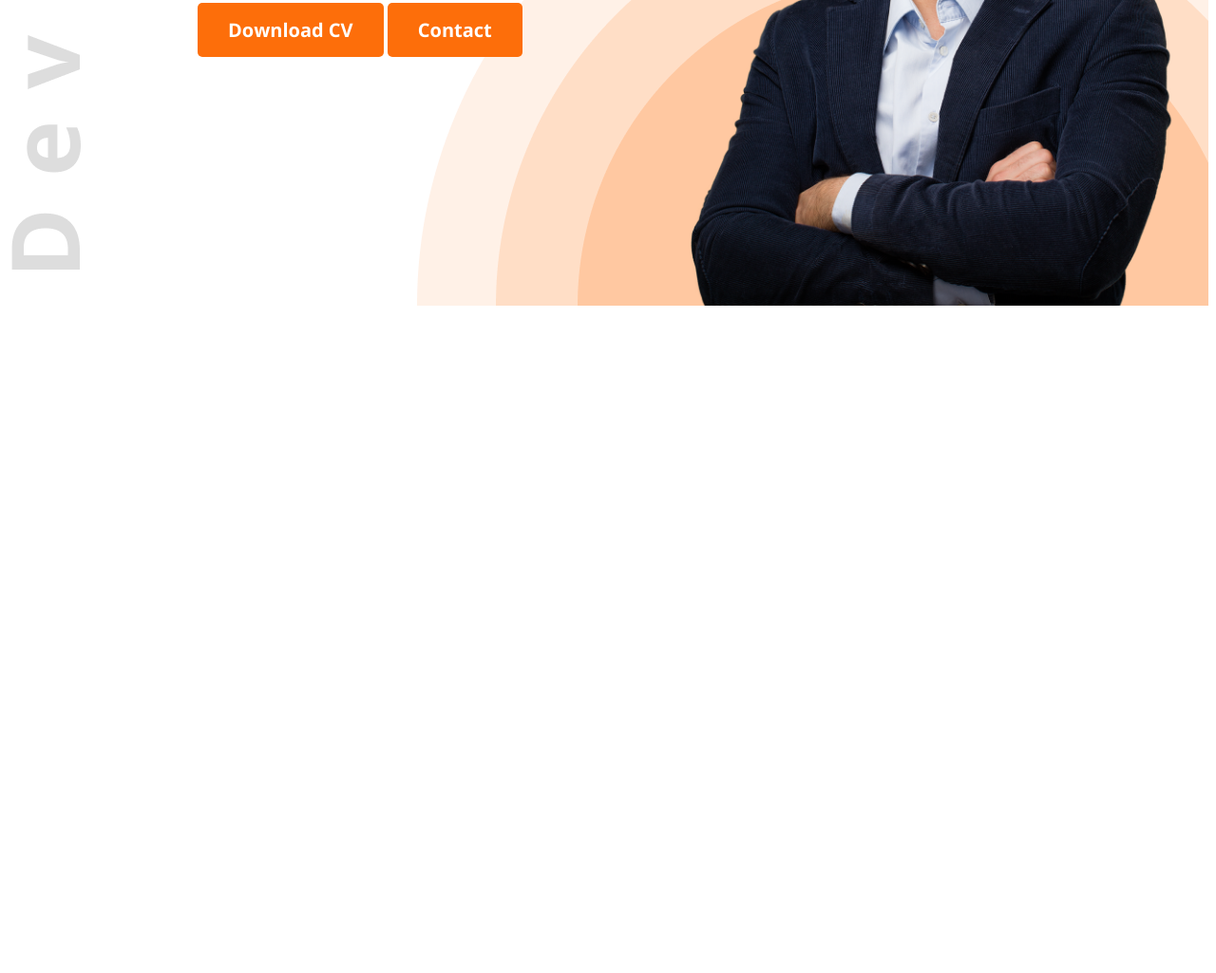
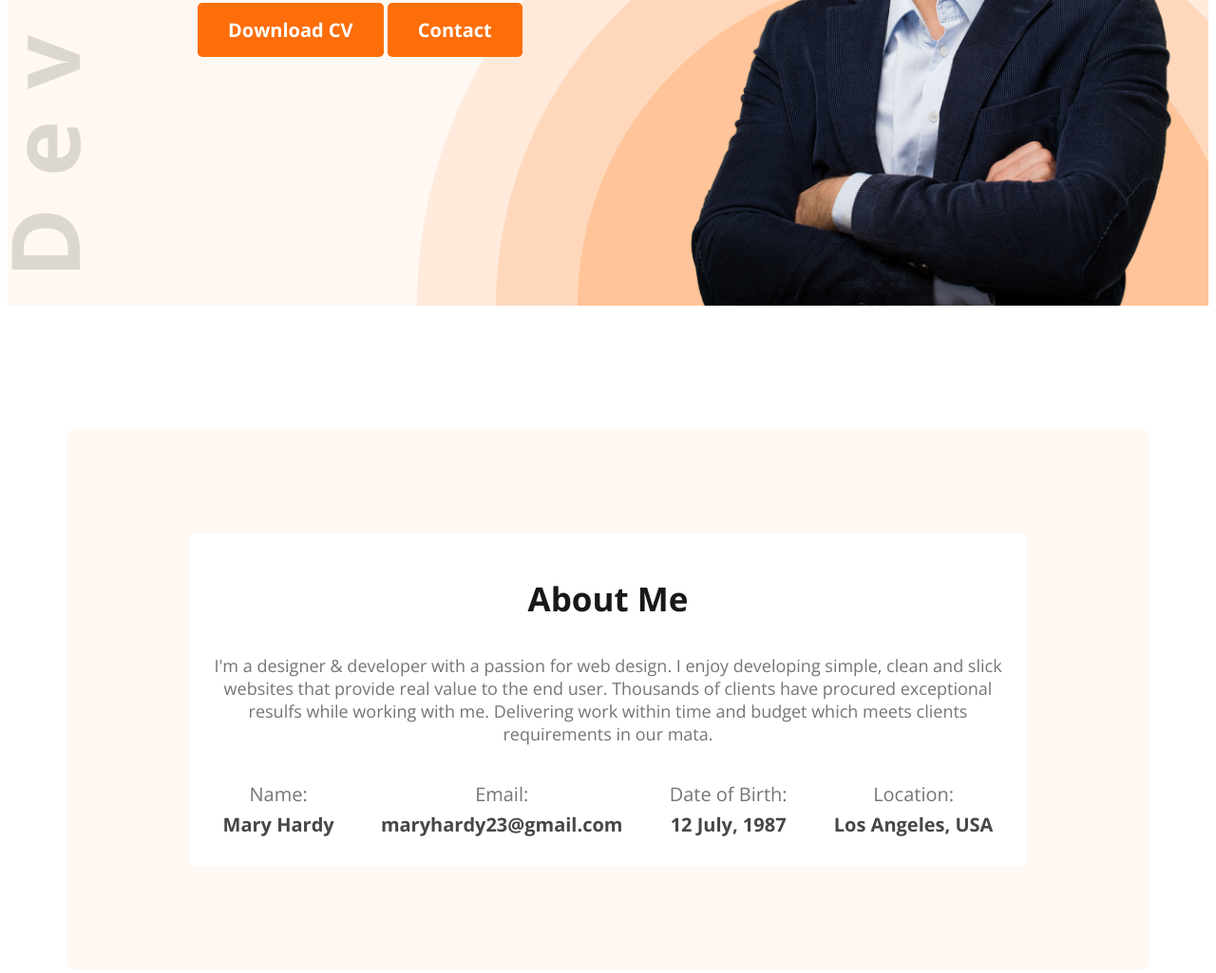
Before and after one commit to md-ahmodullah/Web-Developer-Portfolio, a plain HTML site: page index.html in a window 1280 px wide. Shown: the part 487-1512 px from the top of the page at 95% size. Before the commit the page ends 817 px from the top, so only its background shows below. Drawn offline with nearby package versions, Linux system fonts and the light colour scheme.

Commit message:
about section done

```diff
--- a/index.html
+++ b/index.html
@@ -7,7 +7,7 @@
     <link rel="stylesheet" href="styles/style.css">
 </head>
 <body>
-    <header class="header">
+    <header class="header bg-secondary">
         <nav>
             <h3 class="nav-title">Ma<span class="text-primary">r</span>y</h3>
             <ul>
@@ -29,7 +29,31 @@
         </div>
     </header>
     <main>
+        <section class="about bg-secondary">
+        <div class="about-bg-white">
+            <h3 class="section-title">About Me</h3>
+            <p class="section-description">I'm a designer & developer with a passion for web design. I enjoy developing simple, clean and slick websites that provide real value to the end user. Thousands of clients have procured exceptional resulfs while working with me. Delivering work within time and budget which meets clients requirements in our mata.</p>
 
+            <div class="about-items">
+                <div class="about-item">
+                    <p class="item-title dark-03">Name:</p>
+                    <p class="item-description dark-02">Mary Hardy</p>
+                </div>
+                <div class="about-item">
+                    <p class="item-title dark-03">Email:</p>
+                    <p class="item-description dark-02">maryhardy23@gmail.com</p>
+                </div>
+                <div class="about-item">
+                    <p class="item-title dark-03">Date of Birth:</p>
+                    <p class="item-description dark-02">12 July, 1987</p>
+                </div>
+                <div class="about-item">
+                    <p class="item-title dark-03">Location:</p>
+                    <p class="item-description dark-02">Los Angeles, USA</p>
+                </div>
+            </div>
+        </div>
+        </section>
     </main>
     <footer>
 
--- a/styles/style.css
+++ b/styles/style.css
@@ -5,6 +5,10 @@
 }
 
 /* shared styles */
+.bg-secondary{
+    background-color: #FFF8F3;
+}
+
 .text-primary{
     color: #FD6E0A;
 }
@@ -25,6 +29,17 @@
     font-weight: bold;
     font-size: 20px;
     padding: 15px 32px;
+}
+
+.section-title{
+    font-size: 35px;
+    font-weight: bold;
+    color: #181818;
+}
+
+.section-description{
+    font-size: 18px;
+    color: #757575;
 }
 
 /* header style */
@@ -71,7 +86,7 @@ nav ul li a{
 }
 
 .banner-content{
-    width: 610px;
+    max-width: 610px;
 }
 
 .banner-greetings{
@@ -92,5 +107,39 @@ nav ul li a{
 }
 
 .banner-image{
-    width: 580px;
+    max-width: 580px;
 }
+
+/* main style */
+main{
+    width: 1140px;
+    margin: 130px auto;
+}
+
+/* About section style */
+.about{
+    padding: 110px 130px;
+    text-align: center;
+    border-radius: 10px;
+}
+
+.about-items{
+    display: flex;
+    justify-content: space-around;
+}
+
+.about-bg-white{
+    background-color: #FFFFFF;
+    padding: 10px;
+}
+
+.item-title{
+    font-size: 20px;
+    margin-bottom: 0;
+}
+
+.item-description{
+    font-size: 20px;
+    font-weight: bold;
+    margin-top: 5px;
+}
```
